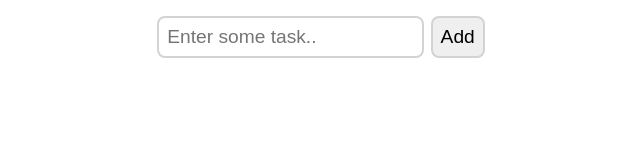
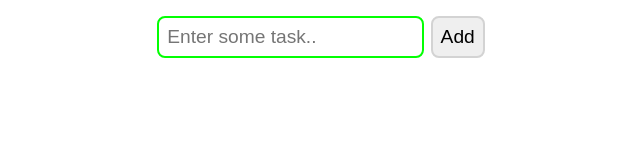
Before and after one commit to ramzy1996/todolist, a plain HTML site: page index.html in a window 1280 px wide. Shown: the whole page, without its empty margins (319-959 px from the left). Drawn offline with Linux system fonts and the light colour scheme.

Commit message:
Update style.css

```diff
--- a/style.css
+++ b/style.css
@@ -29,7 +29,9 @@
   outline: none;
   transition: 0.5s;
 }
-
+#inputBox:focus {
+  border-color: rgb(3, 255, 3);
+}
 .inputContainer {
   align-items: center;
   display: flex;
```
